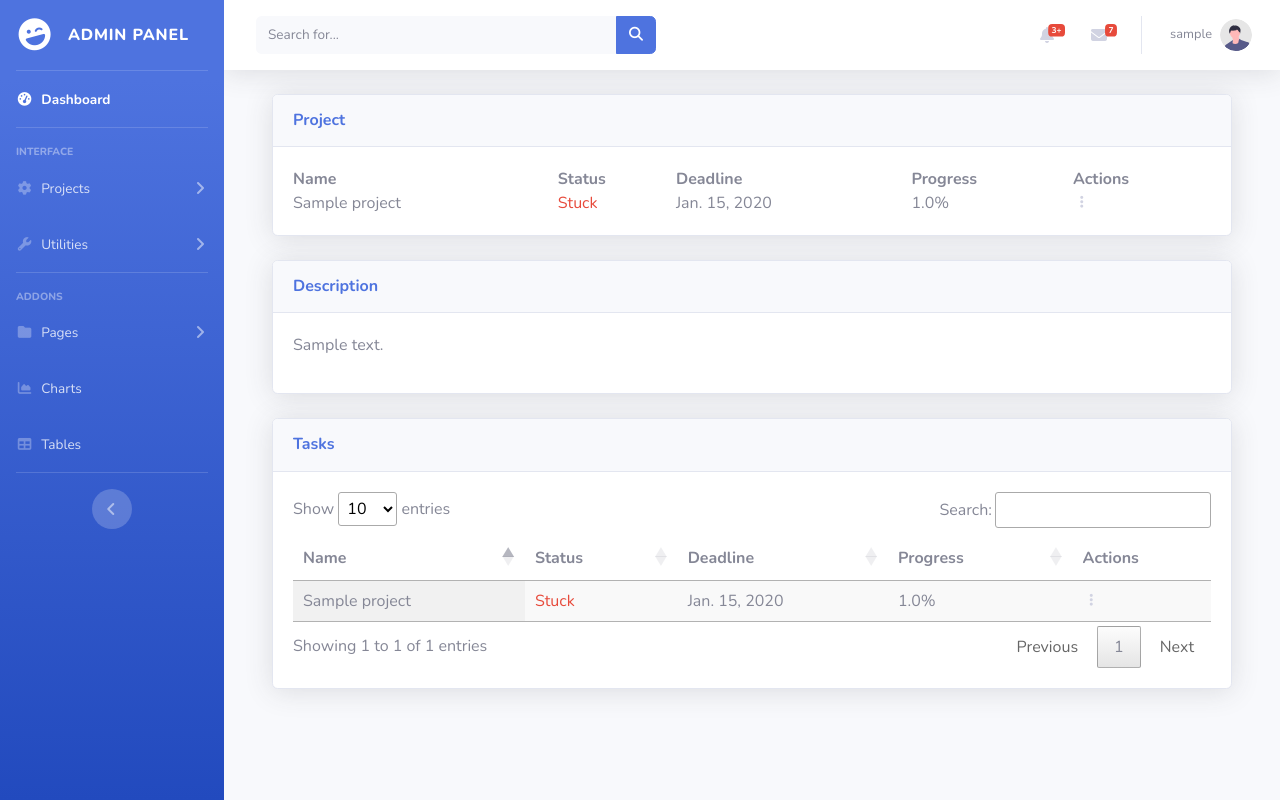
After one commit to SaucedCODER/djangoEmployeeManagementProject, a Django app: page /projects/project/1 in a window 1280 px wide. The commit adds this page. Run offline with Django 4.2, Linux system fonts and the light colour scheme; a user stored in the database is signed in; tables that the repository leaves empty hold one stand-in row (values such as "Sample post"); some libraries are stand-ins or nearby versions.

Commit message:
developin the manage project template structuring adding cards and some routes

```diff
--- a/core/templates/core/base.html
+++ b/core/templates/core/base.html
@@ -89,7 +89,7 @@
                     <div class="bg-white py-2 collapse-inner rounded">
                         <h6 class="collapse-header"> Manage</h6>
                         <a class="collapse-item" href="{% url 'projects:projects' %}">View Projects</a>
-                        <a class="collapse-item" href="{% url 'projects:newProject' %}">Create New Project</a>
+                        <a class="collapse-item" href="{% url 'projects:new' %}">Create New Project</a>
                     </div>
                 </div>
             </li>
--- a/projects/forms.py
+++ b/projects/forms.py
@@ -98,9 +98,10 @@ class ProjectCreationForm(forms.ModelForm):
         self.fields['status'].widget.attrs['class'] = 'form-control'
         self.fields['status'].widget.attrs['placeholder'] = 'Status'
         self.fields['dead_line'].widget.attrs['class'] = 'form-control'
-        self.fields['dead_line'].widget.attrs['placeholder'] = 'Dead Line, type a date'
+        self.fields['dead_line'].widget = forms.DateInput(attrs={'type': 'date', 'placeholder': 'Dead Line, type a date'})
+
         self.fields['complete_per'].widget.attrs['class'] = 'form-control'
-        self.fields['complete_per'].widget.attrs['placeholder'] = 'Complete %'
+        self.fields['complete_per'].widget.attrs.update({'class': 'form-control', 'placeholder': 'Complete %','min': 0, 'max': 100})
         self.fields['description'].widget.attrs['class'] = 'form-control'
         self.fields['description'].widget.attrs['placeholder'] = 'Type here the project description...'
         self.fields['assign'].widget.attrs['class'] = 'form-control'
--- /dev/null
+++ b/projects/templates/manageproject.html
@@ -0,0 +1,142 @@
+{% extends "core/base.html" %}
+{% block title %}Employee Page - Dashboard{% endblock %}
+{% load static %}
+{% block extra_css%}
+<link rel="stylesheet" href="https://cdn.datatables.net/1.13.7/css/jquery.dataTables.css" />
+ {% endblock %}
+{% block content %}
+    <div class="card shadow mx-5">
+        <!-- Card Header - Dropdown -->
+        <div class="card-header py-3 d-flex flex-row align-items-center justify-content-between">
+            <h6 class="m-0 font-weight-bold text-primary">Project</h6>
+
+        </div>
+        <!-- Card Body -->
+        <div class="card-body">
+            <table id="projectsTB" class="display" cellspacing="0" width="100%">
+                <thead>
+                    <tr>
+                        <th>Name</th>
+                        <th>Status</th>
+                        <th>Deadline</th>
+                        <th>Progress</th>
+                        <th>Actions</th>
+
+
+
+                    </tr>
+                </thead>
+                <tbody>
+
+                    <tr>
+                        <td>{{ project }}</td>
+                        <td>
+                        {% if project.status == '1' %}
+                            <span class="text-danger">Stuck</span>
+                        {% elif project.status == '2' %}
+                            <span class="text-info">Working</span>
+                        {% else %}
+                            <span class="text-success">Done!</span>
+                        {% endif %}
+                        </td>
+                        <td>
+                            {{ project.dead_line }}
+                       </td>
+                        <td>{{ project.complete_per }}%</td>
+                        <td><div class="dropdown no-arrow">
+                            <a class="dropdown-toggle" href="#" role="button" id="dropdownMenuLink" data-toggle="dropdown" aria-haspopup="true" aria-expanded="true">
+                                <i class="fas fa-ellipsis-v fa-sm fa-fw text-gray-400"></i>
+                            </a>
+                            <div class="dropdown-menu dropdown-menu-right shadow animated--fade-in" aria-labelledby="dropdownMenuLink" x-placement="bottom-end" style="position: absolute; will-change: transform; top: 0px; left: 0px; transform: translate3d(-158px, 18px, 0px);">
+
+                                <a class="dropdown-item d-flex justify-content-around align-items-center" href="{% url 'projects:update' projects.id%"><span>Update</span> <i class="fa-solid fa-pen-to-square"></i></a>
+                                <a class="dropdown-item d-flex justify-content-around align-items-center" href="{% url 'projects:delete' projects.id%"><span>Delete</span> <i class="fa-solid fa-trash-can"></i></a>
+                            </div>
+                        </div></td>
+
+                    </tr>
+
+                </tbody>
+            </table>
+
+        </div>
+    </div>
+    <div class="card shadow mx-5 mt-4">
+        <div class="card-header py-3">
+            <h6 class="m-0 font-weight-bold text-primary">Description</h6>
+        </div>
+        <div class="card-body">
+             <p class="text-muted">{{ project.description|truncatechars:60 }}</p>
+        </div>
+    </div>
+
+    <div class="card shadow mx-5 mt-4">
+        <!-- Card Header - Dropdown -->
+        <div class="card-header py-3 d-flex flex-row align-items-center justify-content-between">
+            <h6 class="m-0 font-weight-bold text-primary">Tasks</h6>
+
+        </div>
+        <!-- Card Body -->
+        <div class="card-body">
+            <table id="tasksTB" class="display" cellspacing="0" width="100%">
+                <thead>
+                    <tr>
+                        <th>Name</th>
+                        <th>Status</th>
+                        <th>Deadline</th>
+                        <th>Progress</th>
+                        <th>Actions</th>
+
+
+
+                    </tr>
+                </thead>
+                <tbody>
+
+                    <tr>
+                        <td>{{ project }}</td>
+                        <td>
+                        {% if project.status == '1' %}
+                            <span class="text-danger">Stuck</span>
+                        {% elif project.status == '2' %}
+                            <span class="text-info">Working</span>
+                        {% else %}
+                            <span class="text-success">Done!</span>
+                        {% endif %}
+                        </td>
+                        <td>
+                            {{ project.dead_line }}
+                       </td>
+                        <td>{{ project.complete_per }}%</td>
+                        <td><div class="dropdown no-arrow">
+                            <a class="dropdown-toggle" href="#" role="button" id="dropdownMenuLink" data-toggle="dropdown" aria-haspopup="true" aria-expanded="true">
+                                <i class="fas fa-ellipsis-v fa-sm fa-fw text-gray-400"></i>
+                            </a>
+                            <div class="dropdown-menu dropdown-menu-right shadow animated--fade-in" aria-labelledby="dropdownMenuLink" x-placement="bottom-end" style="position: absolute; will-change: transform; top: 0px; left: 0px; transform: translate3d(-158px, 18px, 0px);">
+                                <a class="dropdown-item d-flex justify-content-around align-items-center" href="{% url 'projects:projects' projects.id%"><span>View</span> <i class="fa-solid fa-eye "></i></a>
+                                <div class="dropdown-divider"></div>
+                                <a class="dropdown-item d-flex justify-content-around align-items-center" href="{% url 'projects:update' projects.id%"><span>Update</span> <i class="fa-solid fa-pen-to-square"></i></a>
+                                <a class="dropdown-item d-flex justify-content-around align-items-center" href="{% url 'projects:delete' projects.id%"><span>Delete</span> <i class="fa-solid fa-trash-can"></i></a>
+                            </div>
+                        </div></td>
+                    </tr>
+
+                </tbody>
+            </table>
+        </div>
+    </div>
+
+{% endblock %}
+{% block extra_js%}
+<script src="https://cdn.datatables.net/1.13.7/js/jquery.dataTables.js"></script>
+
+<script>
+    $(document).ready( function () {
+        $('#tasksTB').DataTable({
+            columnDefs: [
+                { targets: -1, orderable: false } // Targets the last column and disables sorting
+            ]
+        });
+    } );
+</script>
+{% endblock %}
--- a/projects/urls.py
+++ b/projects/urls.py
@@ -3,6 +3,12 @@ from . import views
 app_name = 'projects'
 urlpatterns = [
     path('', views.projects, name='projects'),
-    path('newProject/', views.newProject, name='newProject'),
-    path('newTask/', views.newTask, name='newTask'),
+    path('new/', views.newProject, name='new'),
+    path('update/<int:pk>', views.updateProject, name='update'),
+    path('project/<int:pk>', views.viewProject, name='view'),
+    path('delete/<int:pk>', views.deleteProject, name='delete'),
+    # path('newTask/', views.newTask, name='newTask'),
+    # path('updateTask/', views.updateTask, name='updateTask'),
+    # path('deleteTask/', views.deleteTask, name='deleteTask'),
+
 ]
--- a/projects/views.py
+++ b/projects/views.py
@@ -1,10 +1,11 @@
-from django.shortcuts import render
+from django.shortcuts import render, redirect
 from django.db.models import Avg
 from projects.models import Project
 from projects.models import Task
 from projects.forms import TaskCreationForm
 from projects.forms import ProjectCreationForm
 from django.contrib import messages
+from datetime import datetime
 
 
 # Create your views here.
@@ -13,11 +14,14 @@ def projects(request):
     avg_projects = Project.objects.all().aggregate(Avg('complete_per'))['complete_per__avg']
     tasks = Task.objects.all()
     overdue_tasks = tasks.filter(due='2')
+    current_date = datetime.now()
     context = {
         'avg_projects' : avg_projects,
         'projects' : projects,
         'tasks' : tasks,
         'overdue_tasks' : overdue_tasks,
+        'current_date': current_date
+
     }
     return render(request, 'projects.html', context)
 
@@ -63,3 +67,29 @@ def newProject(request):
             'form': form,
         }
         return render(request,'createproject.html', context)
+
+def viewProject(request, pk):
+    if request.user.is_authenticated:
+        # Look Up Records
+        project = Project.objects.get(id=pk)
+        return render(request, 'manageproject.html', {'project':project})
+    else:
+        messages.success(request, "You Must Be Logged In To View That Page...")
+        return redirect('core:login')
+def deleteProject(request, pk):
+    pass
+def updateProject(request, pk):
+    pass
+
+    # def update_record(request, pk):
+	# if request.user.is_authenticated:
+	# 	current_record = Record.objects.get(id=pk)
+	# 	form = AddRecordForm(request.POST or None, instance=current_record)
+	# 	if form.is_valid():
+	# 		form.save()
+	# 		messages.success(request, "Record Has Been Updated!")
+	# 		return redirect('home')
+	# 	return render(request, 'update_record.html', {'form':form})
+	# else:
+	# 	messages.success(request, "You Must Be Logged In...")
+	# 	return redirect('home')
```
Also changed, not shown: projects/templates/projects.html (+42 -9 lines).
